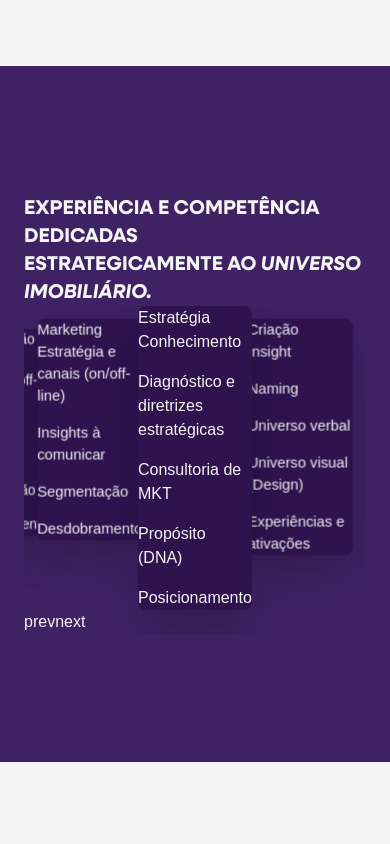
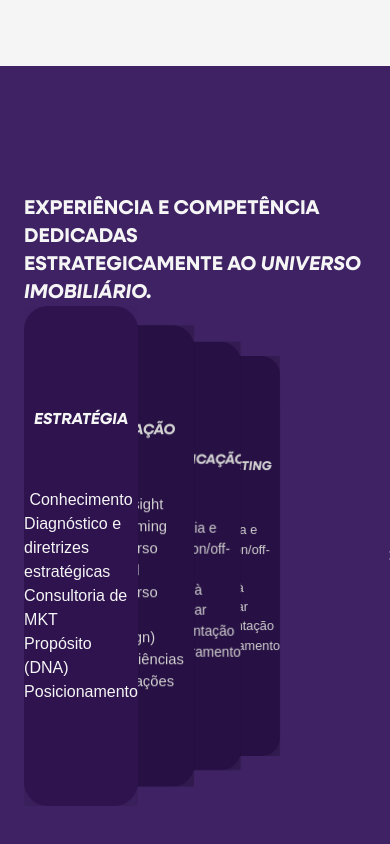
Before and after one commit to agencia-newe/site, a Next.js app: page / in a window 390 px wide. Shown: the part 4560-5404 px from the top of the page. Before the commit the page ends 5322 px from the top, so only its background shows below. Built offline with nearby package versions, Linux system fonts and the light colour scheme.

Commit message:
wip: experience

```diff
--- a/src/components/Experience.tsx
+++ b/src/components/Experience.tsx
@@ -1,9 +1,9 @@
 'use client';
 
 import { Swiper, SwiperSlide } from "swiper/react";
-import { EffectCoverflow, Navigation } from "swiper/modules";
+import { EffectCards, Navigation } from "swiper/modules";
 import "swiper/css";
-import "swiper/css/effect-coverflow";
+import "swiper/css/effect-cards";
 import "swiper/css/navigation";
 import { cards } from "@/helpers/Cards";
 
@@ -11,26 +11,22 @@ export default function Experience() {
   return (
     <section className="relative py-32 bg-purple">
       <div className="container">
-        <div className="flex flex-col text-white items-center lg:px-48">
+        <div className="flex flex-col text-white items-center lg:gap-20 lg:px-48">
           <h2 className="font-neulis-bold uppercase text-xl lg:text-4xl" data-aos="fade-down">
             Experiência e competência dedicadas <br /> estrategicamente ao
             <span className="font-neulis-bold-italic"> universo imobiliário.</span>
           </h2>
 
+          <div className="relative w-full">
             <Swiper
-            className="w-full"
-            effect={"coverflow"}
-            centeredSlides={true}
-            modules={[EffectCoverflow, Navigation]}
-            initialSlide={0}
+              className="w-full relative !overflow-hidden"
+              effect={"cards"}
+              modules={[EffectCards, Navigation]}
               slidesPerView={3}
-            loop={true}
-            coverflowEffect={{
-              rotate: 0,
-              stretch: 0,
-              depth: 100,
-              modifier: 1,
-              slideShadows: false,
+              // loop={true}
+              cardsEffect={{
+                perSlideOffset: 50,
+                rotate: false,
               }}
               navigation={{
                 nextEl: ".swiper-button-next-card",
@@ -38,10 +34,12 @@ export default function Experience() {
               }}
             >
               {cards.map((card) => (
-              <SwiperSlide key={card.title}>
-                <div className="bg-purpleDark rounded-lg shadow-2xl">
-                  <h3>{card.title}</h3>
-                  <ul className="flex flex-col gap-4 lg:gap-8 lg:text-xl">
+                <SwiperSlide className="first:hidden" key={card.title}>
+                  <div className="bg-purpleDark rounded-[24px] h-[500px] shadow-2xl py-14 px-5 flex flex-col justify-center items-center gap-14">
+                    <h3 className="lg:text-3xl uppercase font-neulis-bold-italic">
+                      {card.title}
+                    </h3>
+                    <ul className="flex flex-col items-center marker list-disc">
                       {card.list.map((item) => (
                         <li key={item}>{item}</li>
                       ))}
@@ -49,11 +47,16 @@ export default function Experience() {
                   </div>
                 </SwiperSlide>
               ))}
-            <div>
-              <button className="swiper-button-prev-card">prev</button>
-              <button className="swiper-button-next-card">next</button>
+            </Swiper>
+            <div className="absolute w-full flex justify-between top-1/2 -translate-y-[50%] z-20">
+              <button className="swiper-button-prev-card relative cursor-pointer lg:text-3xl right-8 disabled:opacity-0">
+                {'<'}
+              </button>
+              <button className="swiper-button-next-card relative cursor-pointer lg:text-3xl left-8 disabled:opacity-0">
+                {'>'}
+              </button>
             </div>
-          </Swiper>
+          </div>
         </div>
       </div>
     </section>
```
Lines whose indentation alone changed are shown as unchanged.
